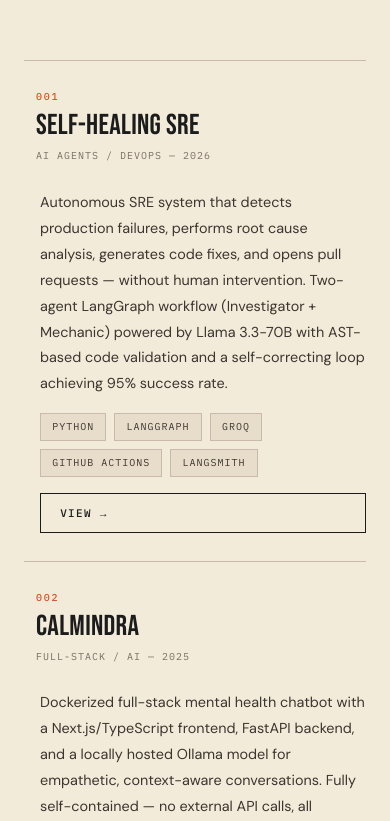
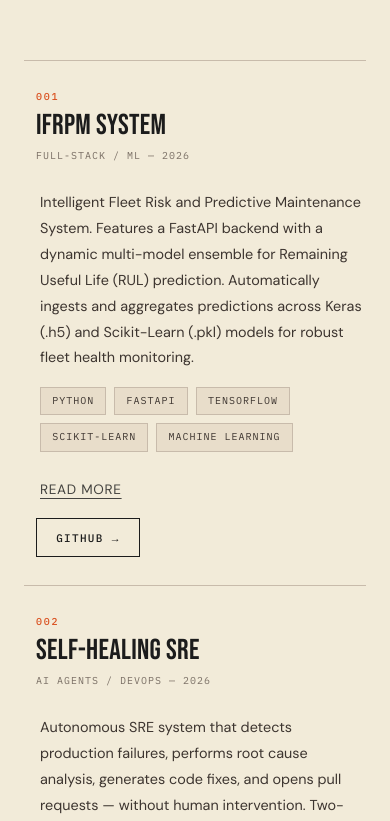
Before and after one commit to jalpatel11/Portfollio, a React (Vite) app: page / in a window 390 px wide. Shown: the part 3737-4558 px from the top of the page. Built offline with nearby package versions, Linux system fonts and the light colour scheme; no server answers; a web font is replaced by a local one.

Commit message:
Update Portfolio

```diff
--- a/src/App.jsx
+++ b/src/App.jsx
@@ -4,7 +4,6 @@ import Hero from './components/Hero';
 import About from './components/About';
 import Skills from './components/Skills';
 import Projects from './components/Projects';
-import LeetCode from './components/LeetCode';
 import Contact from './components/Contact';
 
 function App() {
@@ -17,7 +16,6 @@ function App() {
         <About />
         <Skills />
         <Projects />
-        <LeetCode />
         <Contact />
       </main>
     </>
--- a/src/components/Projects.css
+++ b/src/components/Projects.css
@@ -127,6 +127,13 @@
   border: 1px solid var(--rule);
 }
 
+.project-item__links {
+  display: flex;
+  flex-wrap: wrap;
+  gap: 1rem;
+  align-self: center;
+}
+
 .project-item__cta {
   font-family: var(--font-mono);
   font-size: 11px;
@@ -134,7 +141,6 @@
   text-transform: uppercase;
   font-weight: 500;
   color: var(--charcoal);
-  align-self: center;
   padding: 0.6rem 1.2rem;
   border: 1px solid var(--charcoal);
   white-space: nowrap;
@@ -197,9 +203,13 @@
     gap: 1rem;
   }
 
+  .project-item__links {
+    align-self: flex-start;
+    margin-left: 1rem;
+  }
+
   .project-item__cta {
     align-self: flex-start;
-    margin-left: 1rem;
   }
 
   .project-item__left {
@@ -230,6 +240,10 @@
     max-width: 100%;
   }
 
+  .project-item__links {
+    margin-left: 0.75rem;
+  }
+
   .projects__footer {
     justify-content: flex-start;
   }
--- a/src/components/Projects.jsx
+++ b/src/components/Projects.jsx
@@ -4,43 +4,92 @@ import './Projects.css';
 const projects = [
   {
     num: '001',
+    title: 'IFRPM System',
+    category: 'Full-Stack / ML',
+    year: '2026',
+    desc: 'Intelligent Fleet Risk and Predictive Maintenance System. Features a FastAPI backend with a dynamic multi-model ensemble for Remaining Useful Life (RUL) prediction. Automatically ingests and aggregates predictions across Keras (.h5) and Scikit-Learn (.pkl) models for robust fleet health monitoring.',
+    detailedDesc: 'The Intelligent Fleet Risk and Predictive Maintenance System (IFRPM) aggregates telemetry and sensor data to predict Remaining Useful Life (RUL) of fleet vehicles. The backend is powered by FastAPI, serving a dynamic ensemble of Keras (.h5) and Scikit-Learn (.pkl) models. The React frontend presents a dashboard with real-time risk scoring, predictive alerts, and interactive visualizations, enabling proactive maintenance scheduling and reducing downtime.',
+    tags: ['Python', 'FastAPI', 'TensorFlow', 'Scikit-Learn', 'Machine Learning'],
+    accent: '#D94F1E',
+    link: 'https://github.com/jalpatel11/IFRPM',
+  },
+  {
+    num: '002',
     title: 'Self-Healing SRE',
     category: 'AI Agents / DevOps',
     year: '2026',
     desc: 'Autonomous SRE system that detects production failures, performs root cause analysis, generates code fixes, and opens pull requests — without human intervention. Two-agent LangGraph workflow (Investigator + Mechanic) powered by Llama 3.3-70B with AST-based code validation and a self-correcting loop achieving 95% success rate.',
+    detailedDesc: 'This autonomous SRE platform leverages a multi-agent LangGraph architecture to monitor Kubernetes clusters and resolve production incidents. An "Investigator" agent performs root-cause analysis on logs and metrics, while a "Mechanic" agent proposes and tests code fixes using AST validation. Once verified, the system can automatically deploy patches or open pull requests for human review, dramatically reducing mean time to recovery (MTTR).',
     tags: ['Python', 'LangGraph', 'Groq', 'GitHub Actions', 'LangSmith'],
-    accent: '#D94F1E',
+    accent: '#1C1C1C',
     link: 'https://github.com/jalpatel11/Self-Healing-SRE-Agent',
   },
   {
-    num: '002',
+    num: '003',
     title: 'Calmindra',
     category: 'Full-Stack / AI',
     year: '2025',
     desc: 'Dockerized full-stack mental health chatbot with a Next.js/TypeScript frontend, FastAPI backend, and a locally hosted Ollama model for empathetic, context-aware conversations. Fully self-contained — no external API calls, all inference runs on-device.',
+    detailedDesc: 'Calmindra is a privacy-first, full-stack mental health companion. The frontend is built in Next.js and TypeScript, communicating with a FastAPI backend that orchestrates conversations via a local Ollama instance. By running all inference locally on-device, Calmindra ensures that sensitive, empathetic conversations remain completely private without relying on external cloud APIs.',
     tags: ['TypeScript', 'Next.js', 'FastAPI', 'Ollama', 'Docker'],
-    accent: '#1C1C1C',
+    accent: '#D94F1E',
     link: 'https://github.com/jalpatel11/calmindra',
   },
   {
-    num: '003',
+    num: '004',
     title: 'Phoenix LandCover',
     category: 'ML / Computer Vision',
     year: '2025',
     desc: 'Deep learning pipeline for pixel-wise land use classification over Central Phoenix using Sentinel-2 satellite imagery. Custom U-Net in TensorFlow/Keras across 9 land cover classes — achieving 95.95% pixel accuracy, 95.50% weighted F1, and 92.79% mean IoU. Patch-based training with full-image reconstruction.',
+    detailedDesc: 'A deep learning computer vision pipeline designed for pixel-wise land use classification. Utilizing Sentinel-2 satellite imagery from Google Earth Engine, a custom U-Net model was trained in TensorFlow/Keras to segment Central Phoenix into 9 distinct land cover classes. The system includes patch-based training optimizations and full-image inference reconstruction.',
     tags: ['Python', 'TensorFlow', 'U-Net', 'Google Earth Engine', 'Sentinel-2'],
-    accent: '#D94F1E',
+    accent: '#1C1C1C',
     link: 'https://github.com/jalpatel11/phoenix-landcover-segmentation',
   },
   {
-    num: '004',
-    title: 'Windborne Tracker',
-    category: 'Frontend / Data Viz',
+    num: '005',
+    title: 'Book Recommender',
+    category: 'Data Science / ML',
     year: '2025',
-    desc: 'Interactive map visualizing WindBorne Systems\' weather balloon fleet — 24 hours of real-time position data overlaid with live weather conditions (temperature, wind, humidity, pressure). Time slider for scrubbing through hourly positions, serverless CORS proxies via Netlify Functions, and 5-minute weather caching with rate-limit detection.',
-    tags: ['TypeScript', 'React', 'Leaflet', 'Netlify Functions', 'Open-Meteo'],
+    desc: 'User-based collaborative filtering recommender system using the Book Crossing dataset. Identifies similar users based on rating patterns to generate personalized book title suggestions.',
+    detailedDesc: 'A collaborative filtering machine learning system trained on the Book Crossing dataset to provide personalized reading recommendations. The engine computes cosine similarity across user rating vectors to identify behavioral clusters. It cleans sparse data and applies nearest-neighbor search to surface relevant book titles tailored to individual reading preferences.',
+    tags: ['Python', 'Data Analysis', 'Cosine Similarity', 'Recommender System'],
+    accent: '#D94F1E',
+    link: 'https://github.com/jalpatel11/book-recommender-system',
+  },
+  {
+    num: '006',
+    title: 'SafeBite Blockchain',
+    category: 'Web3 / Blockchain',
+    year: '2025',
+    desc: 'Blockchain-based food traceability system designed to track the journey of food products from farm to table. Ensures data integrity and transparency using decentralized ledger technology.',
+    detailedDesc: 'SafeBite is a decentralized supply chain application designed to enhance food traceability. Utilizing Web3 technologies and smart contracts, the system records each step of a food product\'s journey on an immutable blockchain ledger. This transparent approach ensures data integrity, prevents counterfeiting, and allows end-consumers to verify the origin and safety of their food.',
+    tags: ['JavaScript', 'Blockchain', 'Smart Contracts', 'Web3'],
     accent: '#1C1C1C',
-    link: 'https://github.com/jalpatel11/windborne-constellation-tracker',
+    link: 'https://github.com/jalpatel11/SafeBite-Blockchain-Food-Traceability',
+  },
+  {
+    num: '007',
+    title: 'Student Performance',
+    category: 'Desktop App',
+    year: '2023',
+    desc: 'A comprehensive performance review system built with a Tkinter graphical user interface for user interaction. Leverages an SQLite database for efficient student data storage and retrieval.',
+    detailedDesc: 'A desktop analytics application built for educational institutions to monitor and analyze student metrics. Developed in Python, it features a Tkinter-based graphical user interface that allows administrators to interact with data seamlessly. An integrated SQLite database handles efficient data storage and retrieval, while Pandas powers the underlying correlation analysis and predictive modeling.',
+    tags: ['Python', 'Tkinter', 'SQLite', 'GUI'],
+    accent: '#D94F1E',
+    link: 'https://github.com/jalpatel11/Student_performance_review_system',
+  },
+  {
+    num: '008',
+    title: 'GUI Scheduling Algorithms',
+    category: 'Web App',
+    year: '2024',
+    desc: 'A web-based application demonstrating various CPU scheduling algorithms, complete with interactive visuals for performance evaluation and comparison.',
+    detailedDesc: 'An educational web utility built with Streamlit designed to simulate and visualize various CPU scheduling algorithms, including FCFS, SJF, and Round Robin. Written in Python, the interactive GUI allows users to input custom process parameters, run simulations, and visually compare performance metrics like turnaround time and waiting time through dynamic Gantt charts.',
+    tags: ['Python', 'Streamlit', 'Algorithms', 'Operating Systems'],
+    accent: '#1C1C1C',
+    link: 'https://github.com/jalpatel11/GUI_Scheduling_algorithms',
+    demoLink: 'https://jalpatel11-gui-scheduling-algorithms-app-yfyzch.streamlit.app',
   },
 ];
 
@@ -48,6 +97,12 @@ export default function Projects() {
   const sectionRef = useRef(null);
   const [activeIdx, setActiveIdx] = useState(null);
   const [revealed, setRevealed] = useState(false);
+  const [expandedDescIdx, setExpandedDescIdx] = useState(null);
+
+  const toggleExpand = (idx, e) => {
+    e.preventDefault();
+    setExpandedDescIdx(expandedDescIdx === idx ? null : idx);
+  };
 
   useEffect(() => {
     const observer = new IntersectionObserver(
@@ -104,11 +159,50 @@ export default function Projects() {
                     <span key={tag} className="project-item__tag">{tag}</span>
                   ))}
                 </div>
+                {p.detailedDesc && (
+                  <div className="project-item__more-wrap" style={{ marginTop: '1.5rem' }}>
+                    <button
+                      className="project-item__read-more"
+                      onClick={(e) => toggleExpand(i, e)}
+                      style={{
+                        background: 'transparent',
+                        border: 'none',
+                        color: 'var(--color-text)',
+                        textDecoration: 'underline',
+                        textUnderlineOffset: '4px',
+                        cursor: 'pointer',
+                        padding: 0,
+                        fontFamily: 'inherit',
+                        fontSize: '0.85rem',
+                        textTransform: 'uppercase',
+                        letterSpacing: '0.05em',
+                        opacity: 0.8,
+                        transition: 'opacity 0.2s ease'
+                      }}
+                      onMouseEnter={(e) => e.target.style.opacity = 1}
+                      onMouseLeave={(e) => e.target.style.opacity = 0.8}
+                    >
+                      {expandedDescIdx === i ? 'Read Less' : 'Read More'}
+                    </button>
+                    {expandedDescIdx === i && (
+                      <div className="project-item__detailed-desc" style={{ marginTop: '1rem', fontSize: '0.95rem', lineHeight: '1.6', color: 'inherit', opacity: 0.85 }}>
+                        {p.detailedDesc}
+                      </div>
+                    )}
+                  </div>
+                )}
               </div>
 
-              <a href={p.link} className="project-item__cta" data-hover>
-                View →
-              </a>
+              <div className="project-item__links">
+                {p.demoLink && (
+                  <a href={p.demoLink} target="_blank" rel="noopener noreferrer" className="project-item__cta" data-hover>
+                    Live Demo →
+                  </a>
+                )}
+                <a href={p.link} target="_blank" rel="noopener noreferrer" className="project-item__cta" data-hover>
+                  GitHub →
+                </a>
+              </div>
 
               {/* Hover accent bar */}
               <div
@@ -119,7 +213,10 @@ export default function Projects() {
           ))}
         </div>
 
-        <div className="projects__footer reveal reveal--delay-4">
+        <div className="projects__footer reveal reveal--delay-4" style={{ display: 'flex', gap: '2rem', justifyContent: 'center', flexWrap: 'wrap' }}>
+          <a href="https://github.com/jalpatel11" target="_blank" rel="noopener noreferrer" className="projects__more" data-hover>
+            View all projects on GitHub →
+          </a>
           <a href="#contact" className="projects__more" data-hover>
             Got a project in mind? Let's talk →
           </a>
```
